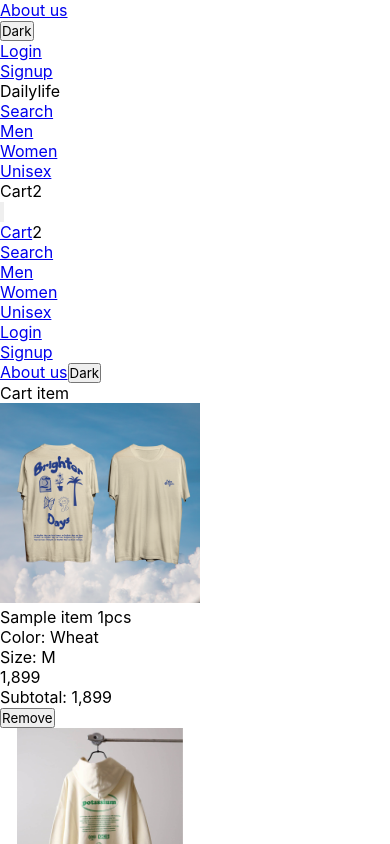
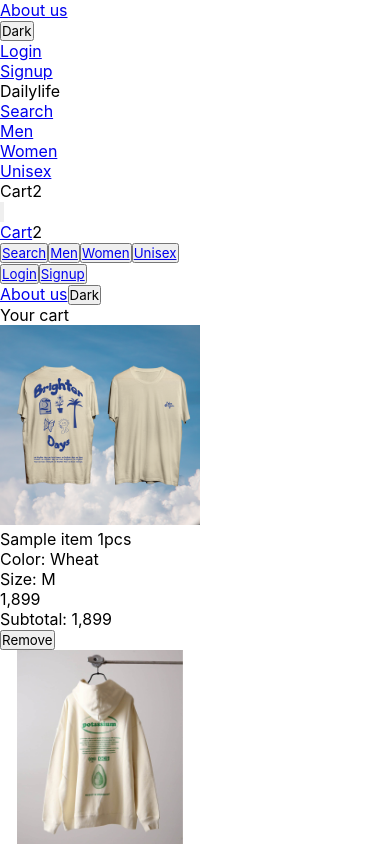
Before and after one commit to kensidiangco/ecommerce-college-project, a Next.js app: page /dailylife/cart in a window 390 px wide. Both pictures are taken after a click on the button 2 px from the left and 212 px from the top of the page. Shown: the top 844 px of the page. Built offline with nearby package versions, Linux system fonts and the light colour scheme.

Commit message:
make it better

```diff
--- a/components/navigation.tsx
+++ b/components/navigation.tsx
@@ -8,25 +8,25 @@ export default function Navigation() {
     return(
         <>
             <nav className="bg-white sticky shadow-md top-0 z-50 dark:bg-black dark:text-gray-50 text-gray-700 transition delay-100">
-                <ul className="float-left hidden md:flex items-center space-x-1 px-10 text-sm static">
-                    <li className="py-2 px-2 cursor-pointer">
+                <ul className="float-left hidden md:flex items-center space-x-1 px-10 text-sm static mt-px">
+                    <li className="py-2 px-2 rounded-md hover:bg-gray-100 dark:hover:bg-gray-800 transition delay-50 cursor-pointer">
                         <Link href="/dailylife/aboutus">About us</Link>
                     </li>
-                    <li className="absolute left-28 flex items-center">
+                    <li className="absolute left-28 flex">
                         <input
                             aria-label="Toggle Dark Mode"
                             type="submit"
-                            className="p-3 order-2 md:order-3"
+                            className="p-2 rounded-md order-2 md:order-3 cursor-pointer"
                             onClick={() => setTheme(theme === 'dark' ? 'light' : 'dark')}
                             value={theme === 'dark' ? 'Light' : 'Dark'}
                         />
                     </li>
                 </ul>
-                <ul className="float-right hidden md:flex items-center space-x-1 px-10 text-sm">
-                    <li className="py-2 px-2 cursor-pointer">
+                <ul className="float-right hidden md:flex items-center space-x-1 px-10 text-sm mt-px">
+                    <li className="py-2 px-2 rounded-md hover:bg-gray-100 dark:hover:bg-gray-800 transition delay-50 cursor-pointer">
                         <Link href="/dailylife/login">Login</Link>
                     </li>
-                    <li className="py-2 px-2 cursor-pointer">
+                    <li className="py-2 px-2 rounded-md hover:bg-gray-100 dark:hover:bg-gray-800 transition delay-50 cursor-pointer">
                         <Link href="/dailylife/signup">Signup</Link>
                     </li>
                 </ul>
@@ -40,22 +40,22 @@ export default function Navigation() {
                                 </Link>
                             </div>
                             <ul className="hidden md:flex items-center space-x-1">
-                                <li className="py-4 px-2">
+                                <li className="p-2 rounded-md hover:bg-gray-100 dark:hover:bg-gray-800 transition delay-50">
                                     <Link href="#">Search</Link>
                                 </li>
-                                <li className="py-4 px-2">
+                                <li className="p-2 rounded-md hover:bg-gray-100 dark:hover:bg-gray-800 transition delay-50">
                                     <Link href="#">Men</Link>
                                 </li>
-                                <li className="py-4 px-2">
+                                <li className="p-2 rounded-md hover:bg-gray-100 dark:hover:bg-gray-800 transition delay-50">
                                     <Link href="#">Women</Link>
                                 </li>
-                                <li className="py-4 px-2">
+                                <li className="p-2 rounded-md hover:bg-gray-100 dark:hover:bg-gray-800 transition delay-50">
                                     <Link href="#">Unisex</Link>
                                 </li>
                             </ul>
                         </div>
                         <ul className="hidden md:flex items-center space-x-3">
-                            <li className="py-4 px-2">
+                            <li className="py-4 px-2 rounded-md hover:bg-gray-100 dark:hover:bg-gray-800 transition delay-50">
                                 <span className="relative inline-block cursor-pointer">
                                     <Link href="/dailylife/cart" passHref>
                                         <span className="text-lg">Cart</span>
@@ -98,28 +98,28 @@ export default function Navigation() {
                                                     <span className="absolute bottom-2 right-0 inline-flex items-center justify-center px-2 py-1 text-xs font-bold leading-none text-red-100 transform translate-x-1/2 -translate-y-4 bg-red-600 rounded-full">2</span>
                                                 </span>
                                             </Disclosure.Button>
-                                            <ul className="flex flex-col gap-4 items-center">
-                                                <li className="cursor-pointer py-1">
+                                            <div className="flex flex-col gap-4 items-center">
+                                                <Disclosure.Button className="cursor-pointer py-1">
                                                     <Link href="#">Search</Link>
-                                                </li>
-                                                <li className="cursor-pointer py-1">
+                                                </Disclosure.Button>
+                                                <Disclosure.Button className="cursor-pointer py-1">
                                                     <Link href="#">Men</Link>
-                                                </li>
-                                                <li className="cursor-pointer py-1">
+                                                </Disclosure.Button>
+                                                <Disclosure.Button className="cursor-pointer py-1">
                                                     <Link href="#">Women</Link>
-                                                </li>
-                                                <li className="cursor-pointer py-1">
+                                                </Disclosure.Button>
+                                                <Disclosure.Button className="cursor-pointer py-1">
                                                     <Link href="#">Unisex</Link>
-                                                </li>
-                                            </ul>
-                                            <ul className="flex md:gap-2 py-2">
-                                                <li className="cursor-pointer m-2">
+                                                </Disclosure.Button>
+                                            </div>
+                                            <div className="flex md:gap-2 py-2">
+                                                <Disclosure.Button className="cursor-pointer m-2">
                                                     <Link href="/dailylife/login">Login</Link>
-                                                </li>
-                                                <li className="cursor-pointer m-2">
+                                                </Disclosure.Button>
+                                                <Disclosure.Button className="cursor-pointer m-2">
                                                     <Link href="/dailylife/signup">Signup</Link>
-                                                </li>
-                                            </ul>
+                                                </Disclosure.Button>
+                                            </div>
                                             <Disclosure.Button as="span" className="dark:text-gray-50 text-black py-4">
                                                 <Link href="/dailylife/aboutus">
                                                     About us
--- a/pages/dailylife/cart.tsx
+++ b/pages/dailylife/cart.tsx
@@ -1,4 +1,5 @@
 import Head from 'next/head'
+import Link from 'next/link'
 import Image from 'next/image'
 
 export default function Cart() {
@@ -9,8 +10,8 @@ export default function Cart() {
 			</Head>
 			<div className="flex justify-center py-10">
 				<div className="flex flex-col md:flex-row justify-center gap-5 xl:gap-10">
-					<div className="dark:bg-gray-800 bg-white shado-md xl:shadow-xl rounded-md md:rounded-xl p-5">
-						<p className="text-xl md:text-2xl px-2 text-gray-700 dark:text-gray-50 transition delay-100">Cart item</p>
+					<div className="dark:bg-gray-800 bg-white shado-md xl:shadow-xl rounded-md md:rounded-xl p-2 md:p-4">
+						<p className="text-xl md:text-2xl font-semibold p-2 text-gray-700 dark:text-gray-50 transition delay-100">Your cart</p>
 						<div className="p-2 md:p-5 flex flex-col md:flex-row items-center md:gap-4">
 							<Image src={"/fourth.png"} width={200} height={200} objectFit="contain" alt="Sample image"/>
 							<div>
@@ -35,13 +36,15 @@ export default function Cart() {
 								<input type="submit" value="Remove" className="text-sm py-1 px-3 cursor-pointer rounded-lg text-gray-700 dark:text-gray-50 dark:bg-gray-800 transition delay-100" />
 							</div>
 						</div>
-						<div className="py-5 px-3 md:p-3 flex flex-col md:flex-row items-center justify-around">
+						<div className="py-5 px-3 md:p-3 flex flex-col md:flex-row items-center justify-around space-y-4 md:space-y-0">
 							<p className="text-2xl text-blue-700 dark:text-blue-400 transition delay-100">Total: 2,798</p>
-							<input type="submit" value="Proceed to checkout" className="p-3 bg-blue-500 text-gray-50 dark:bg-gray-900 dark:hover:bg-gray-700 rounded-md hover:bg-indigo-400 transition delay-100 cursor-pointer" />
+							<div className="p-3 bg-blue-500 text-gray-50 dark:bg-gray-900 dark:hover:bg-gray-700 rounded-md hover:bg-indigo-400 transition delay-100 cursor-pointer">
+								<Link href="/dailylife/checkout">Proceed to checkout</Link>
+							</div>
 						</div>
 					</div>
-					<div className="dark:bg-gray-800 shadow-md xl:shadow-xl bg-white rounded-md xl:rounded-xl p-5">
-						<p className="text-2xl px-2 text-gray-700 dark:text-gray-50 transition delay-100">Recommendation</p>
+					<div className="dark:bg-gray-800 shadow-md xl:shadow-xl bg-white rounded-md xl:rounded-xl p-2 md:p-4">
+						<p className="text-xl md:text-2xl font-semibold p-2 text-gray-700 dark:text-gray-50 transition delay-100">Recommendation</p>
 						<div className="p-2 md:p-5 flex flex-row items-center gap-4">
 							<Image src={"/first.jpeg"} width={80} height={80} objectFit="contain" alt="Sample image"/>
 							<div className="flex flex-col justify-center gap-px">
--- a/pages/dailylife/login.tsx
+++ b/pages/dailylife/login.tsx
@@ -22,11 +22,11 @@ export default function Login() {
 			<Head>
 				<title>Login</title>
 			</Head>
-			<div className="flex justify-center py-20">
+			<div className="flex justify-center py-10">
 				<div className="px-3 md:px-10 py-5 shadow-lg bg-gray-200 dark:bg-gray-700 rounded-2xl">
 					<p className="text-xl md:text-2xl font-semibold p-2 text-gray-700 dark:text-gray-50">Login your account.</p>
 					<form onSubmit={handleSubmit} autoComplete="off" className="flex flex-col gap-2">
-						<input type="text" placeholder="Username" onChange={(e) => setUsername(e.target.value)}
+						<input type="text" placeholder="Username or Email" onChange={(e) => setUsername(e.target.value)}
 							className="p-2 md:p-3 dark:bg-gray-500 bg-gray-50 rounded-lg" required />
 						<input type="password" placeholder="Password" onChange={(e) => setPassword(e.target.value)}
 							className="p-2 md:p-3 dark:bg-gray-500 bg-gray-50 rounded-lg" required />
--- a/pages/dailylife/signup.tsx
+++ b/pages/dailylife/signup.tsx
@@ -35,7 +35,7 @@ export default function Signup() {
 				<title>Sign up</title>
 			</Head>
 			<div className="flex justify-center py-10">
-				<div className="px-5 py-5 md:px-10 md:py-5 shadow-lg bg-gray-200 dark:bg-gray-700 rounded-2xl">
+				<div className="p-5 md:px-10 md:py-5 shadow-lg bg-gray-200 dark:bg-gray-700 rounded-2xl">
 					<p className="text-xl md:text-2xl font-semibold px-3 py-2 text-gray-700 dark:text-gray-50">Create your account.</p>
 					{!!successSignup && <p className="text-center text-green-600 p2">{successSignup}</p>}
 					<form onSubmit={handleSubmit} autoComplete="off" className="flex flex-col gap-2">
```
Also changed, not shown: pages/dailylife/aboutus.tsx (+4 -6 lines), public/cart.svg (deleted).
